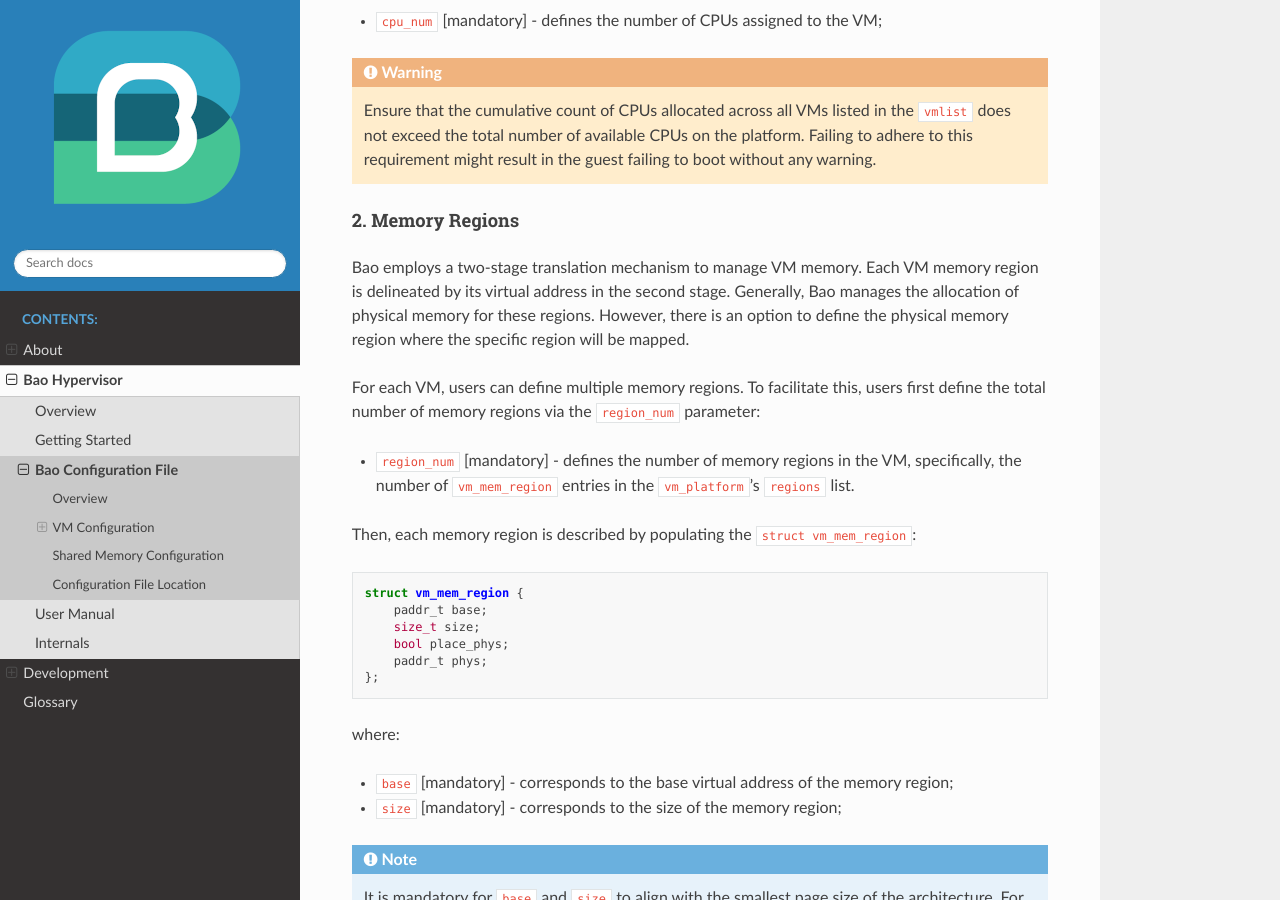
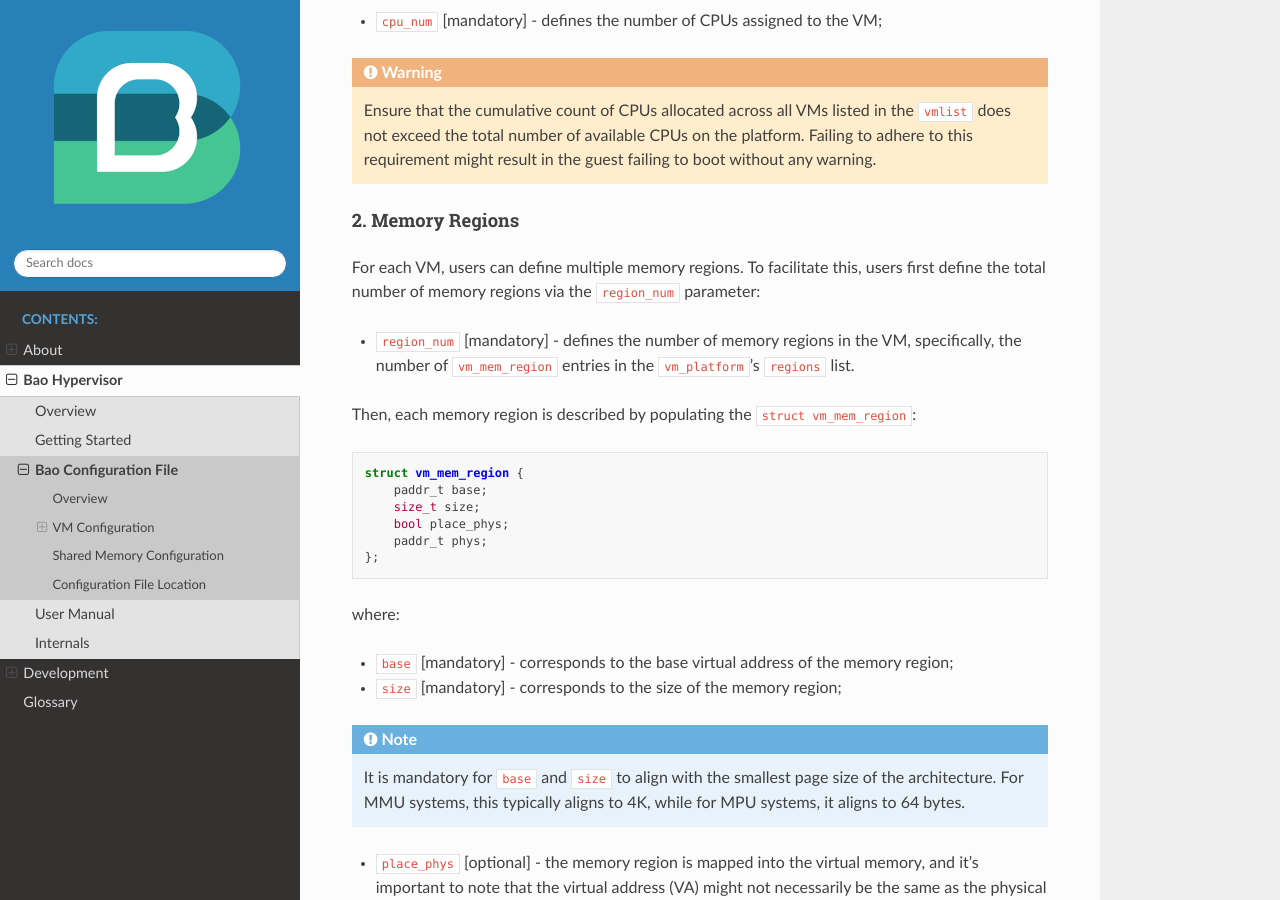
Before and after one commit to bao-project/bao-docs, a Sphinx documentation site: the page built from source/bao_hyp/config.rst, in a window 1280 px wide and 900 px high, scrolled down 5151 px. Built offline with Sphinx 7.4.7 and the Read the Docs theme 2.0.0, drawn with Linux system fonts in a browser that asks for light colours.

Commit message:
fix(doc): remove content from memory regions section
Signed-off-by: Diogo Costa <diogoandreveigacosta@gmail.com>

```diff
--- a/source/bao_hyp/config.rst
+++ b/source/bao_hyp/config.rst
@@ -235,11 +235,6 @@ definition of:
 2. Memory Regions
 #################
 .. _Memory Regions:
-
-Bao employs a two-stage translation mechanism to manage VM memory. Each VM memory region is
-delineated by its virtual address in the second stage. Generally, Bao manages the allocation of
-physical memory for these regions. However, there is an option to define the physical memory region
-where the specific region will be mapped.
 
 For each VM, users can define multiple memory regions. To facilitate this, users first define the
 total number of memory regions via the ``region_num`` parameter:
```
